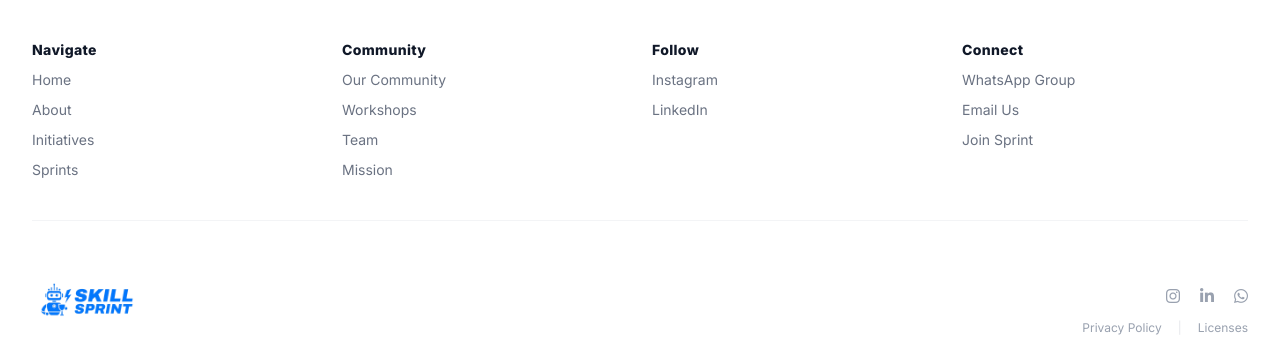
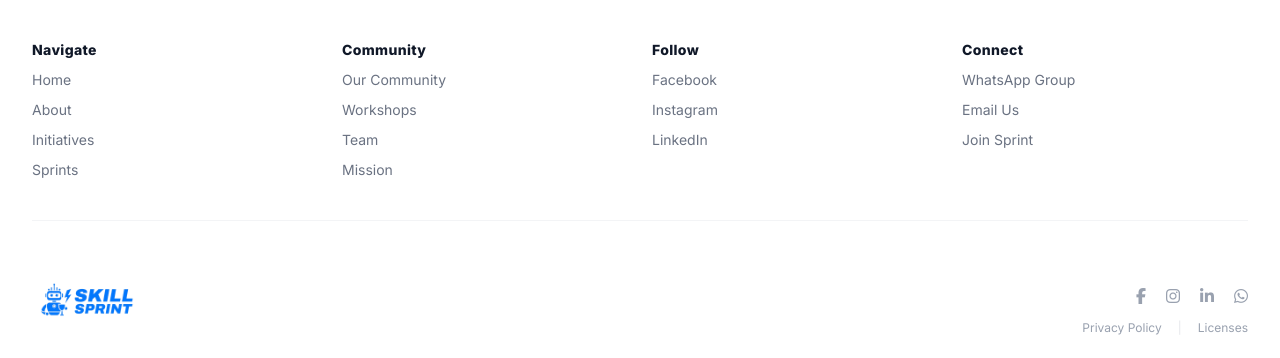
Before and after one commit to SkillSprint-Tech/Skill-Sprint-Site, a Vue app: page /community in a window 1280 px wide. Shown: the part 3581-3939 px from the top of the page. Built offline with nearby package versions, Linux system fonts and the light colour scheme; no server answers.

Commit message:
favebook added in socials

```diff
--- a/src/data/site.js
+++ b/src/data/site.js
@@ -9,6 +9,12 @@
  */
 
 export const socials = [
+  {
+    label: 'Facebook',
+    url: 'https://www.facebook.com/skillsprint.pk/',
+    icon: 'fab fa-facebook-f',
+    hoverClass: 'hover:text-blue-600',
+  },
   {
     label: 'Instagram',
     url: 'https://www.instagram.com/skillsprint.pk/',
```
